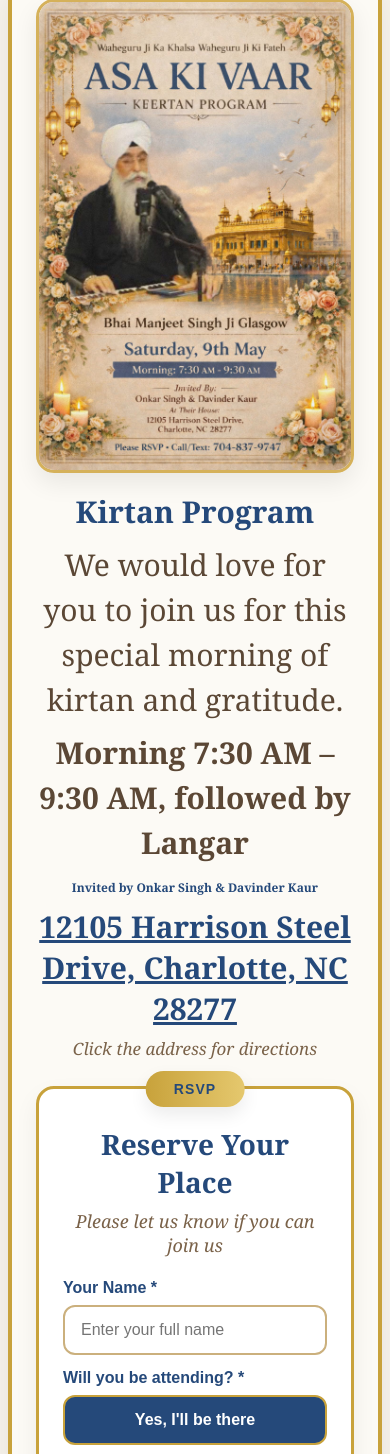
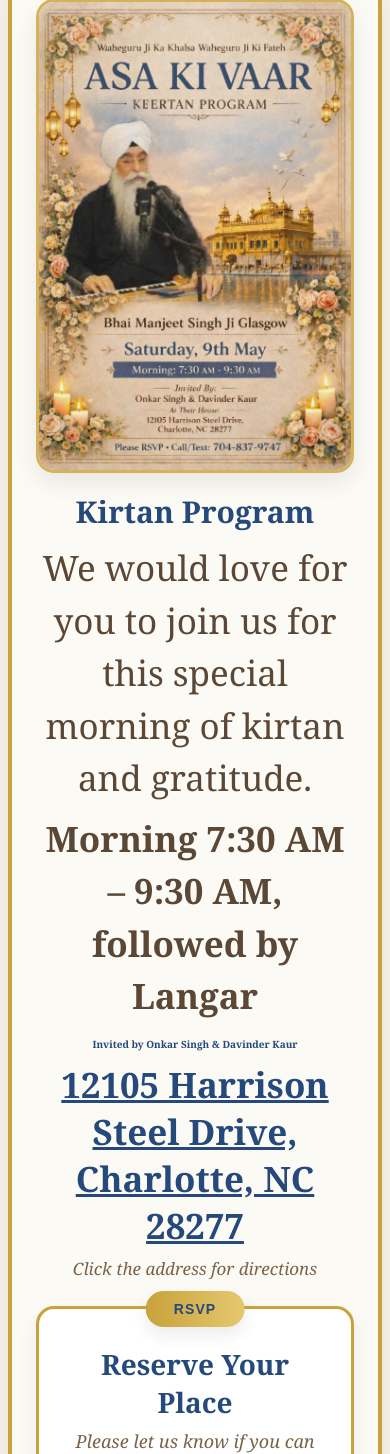
Before and after one commit to jaismeen416/asa-ki-vaar-rsvp, a Flask app: page / in a window 390 px wide. Shown: the part 37-1491 px from the top of the page. Run offline with Flask 3, Linux system fonts and the light colour scheme.

Commit message:
Update dashboard secret

```diff
--- a/templates/index.html
+++ b/templates/index.html
@@ -291,16 +291,16 @@
       }
 
       .info .speaker {
-        font-size: 20px;
+        font-size: 15px;
       }
 
       .info p,
       .address-link {
-        font-size: 30px;
+        font-size: 35px;
       }
 
       .invite-by {
-        font-size: 12px;
+        font-size: 10px;
       }
 
       .rsvp-card h4 {
```
